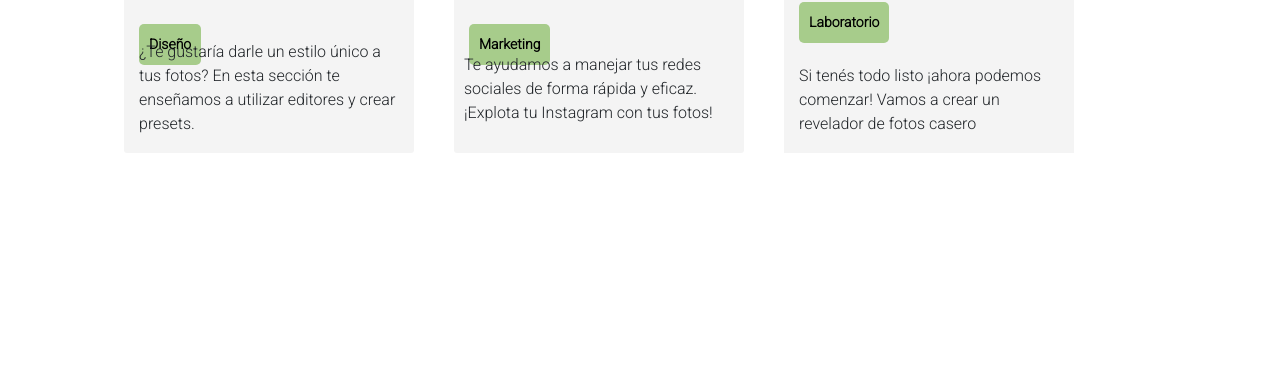
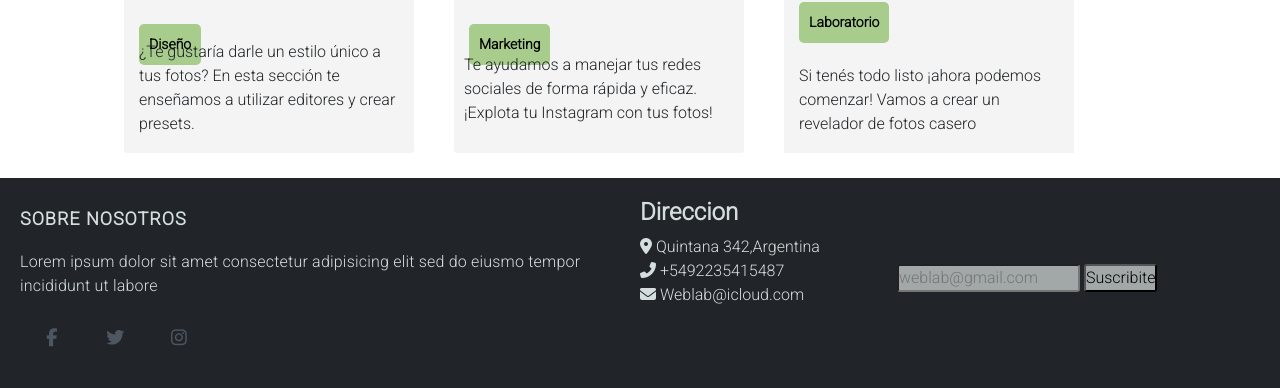
Before and after one commit to Eugenia-bit/weblab, a website: page html/novedades.html in a window 1280 px wide. Shown: the part 973-1361 px from the top of the page. Before the commit the page ends 1151 px from the top, so only its background shows below. Drawn offline with nearby package versions, Linux system fonts and the light colour scheme; files whose address does not match are found by name; a web font is replaced by a local one.

Commit message:
imagen fixed

```diff
--- a/html/novedades.html
+++ b/html/novedades.html
@@ -102,7 +102,54 @@ No te pierdas las últimas noticias del mundo análogo.<p>
 </div>
 
 
+<footer>
+  <div class="main-content">
+    <div class="left box">
+      <h2>Sobre nosotros</h2>
+      <div class="container-footer">
+        <p>Lorem ipsum dolor sit amet
+          consectetur adipisicing elit
+          sed do eiusmo tempor incididunt ut labore
+        </p>
+        <div class="social">
+          <a href=""><span class="fab fa-facebook-f"></span></a>
+          <a href=""><span class="fab fa-twitter"></span></a>
+          <a href=""><span class="fab fa-instagram"></span></a>
+        </div>
+      </div>
 
+    </div>
+    <div class="center-box">
+      <h2>Direccion</h2>
+      <div class="content-d">
+        <div class="place">
+          <span class="fas fa-map-marker-alt"></span>
+          <span class="text">Quintana 342,Argentina</span>
+        </div>
+
+        <div class="telefono">
+          <div class="place">
+            <span class="fas fa-phone-alt"></span>
+            <span class="text">+5492235415487</span>
+          </div>
+
+
+          <div class="email">
+            <span class="fas fa-envelope"></span>
+            <span class="text">Weblab@icloud.com</span>
+          </div>
+        </div>
+      </div>
+      <div class="suscribirse">
+       <aside>
+        <input type="email" name="email" placeholder="weblab@gmail.com">
+        <input type="submit" value="Suscribite">
+      </aside>
+
+    </div>
+
+</div>
+  </footer>
 
 
 
--- a/scss/main.scss
+++ b/scss/main.scss
@@ -41,6 +41,7 @@
 		.header-inicio {
 			background-image: url(../img/17.jpg);
 			width:100%;
+            	background-attachment:fixed;
 
 		.navbar-toggler-icon {
 			display:flex;
```
Also changed, not shown: css/style.css, 1 other file.
